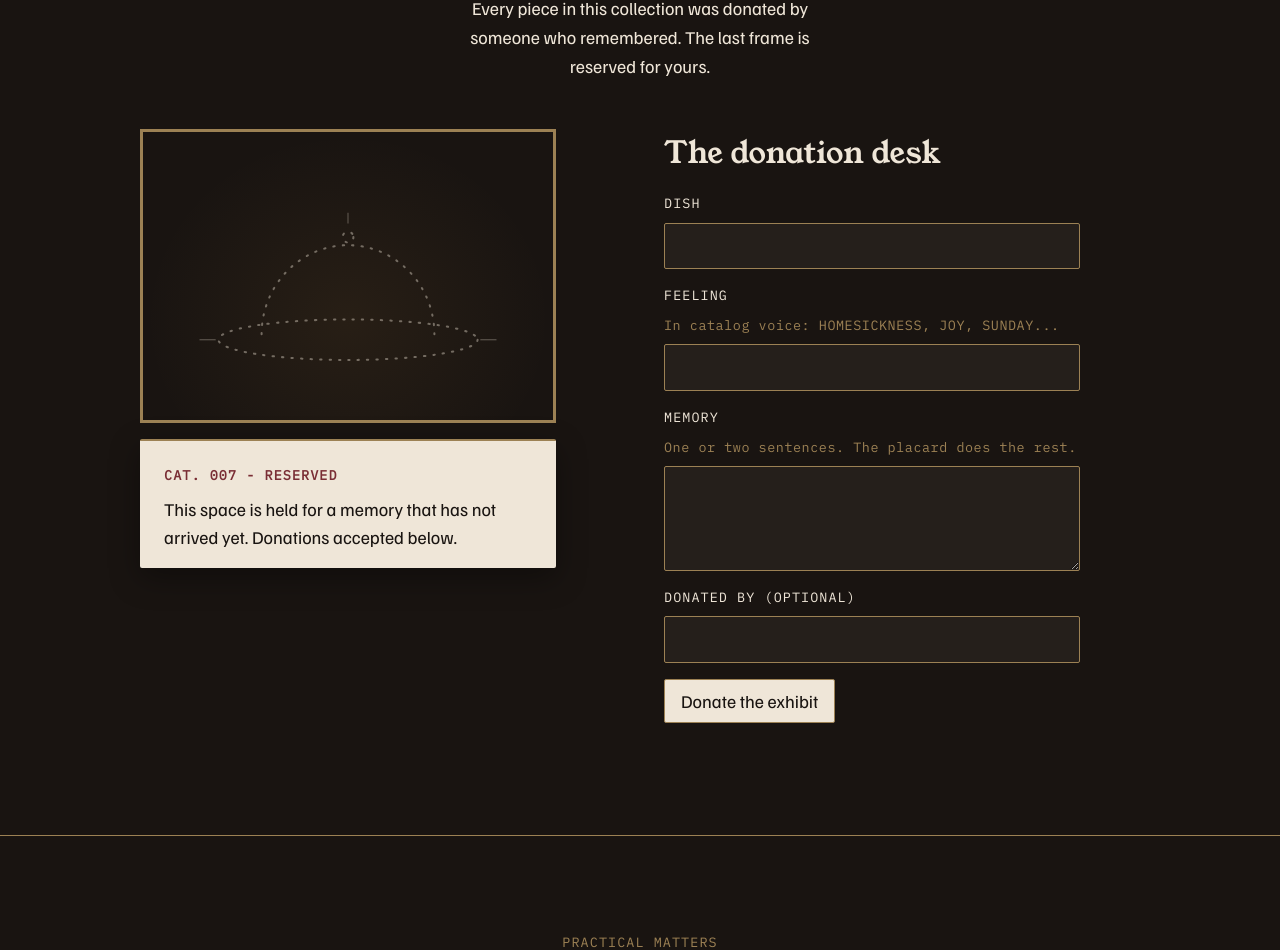
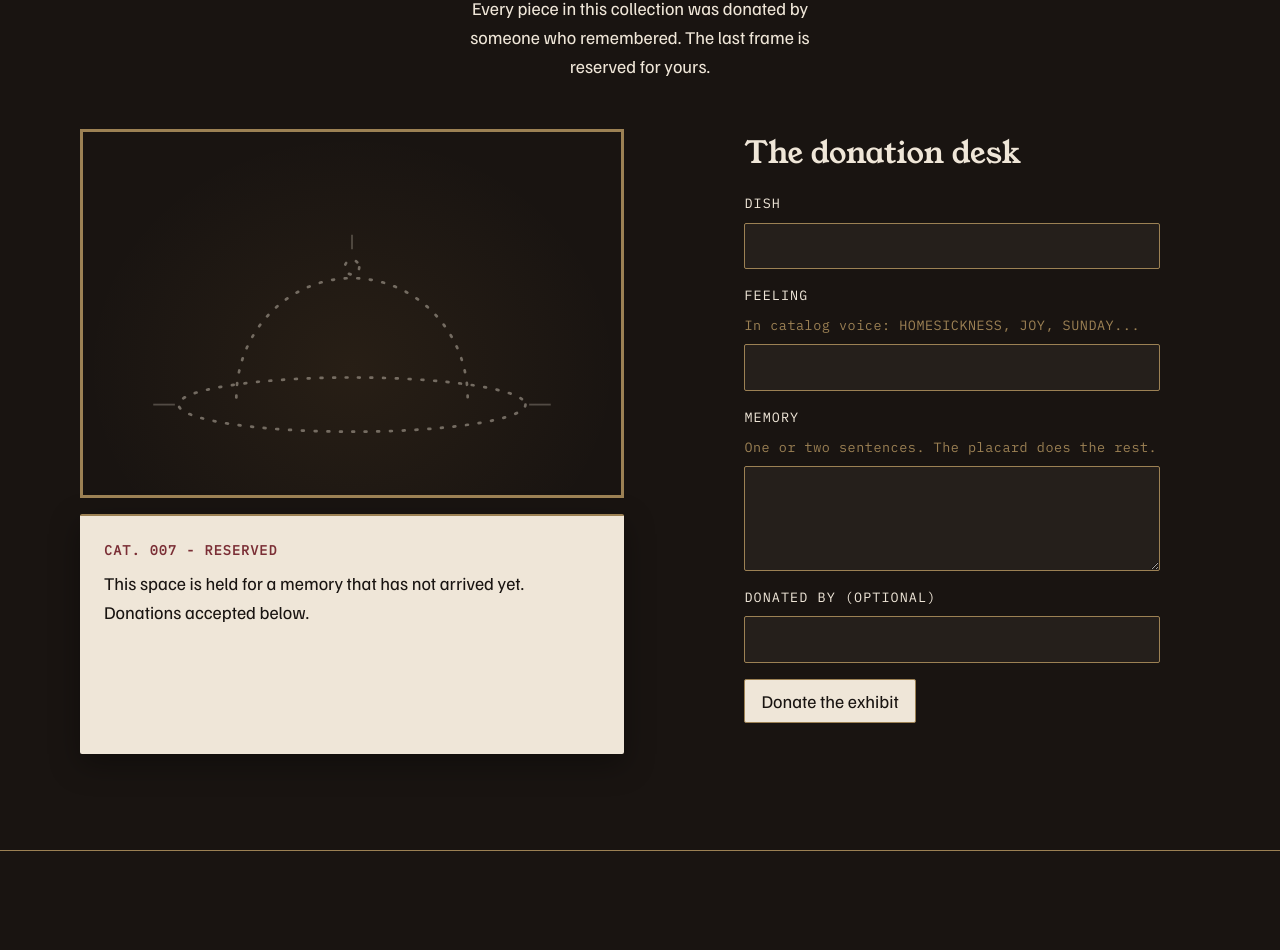
Before and after one commit to nazboyko/still-warm, a React (Vite) app: page / in a window 1280 px wide. Shown: the part 3635-4585 px from the top of the page. Built offline with nearby package versions, Linux system fonts and the light colour scheme.

Commit message:
stop the frame moving on typing
A centred grid item is sized by its content, so the reserved block narrowed the moment the reserved copy gave way to a short dish name, and the frame's aspect carried that down into its height. Definite widths, reserved placard space, and a regression test that types.

```diff
--- a/src/components/donate/DonateSection.css
+++ b/src/components/donate/DonateSection.css
@@ -16,19 +16,29 @@
 
 .donate-grid {
   display: grid;
+  grid-template-columns: minmax(0, 1fr);
   gap: var(--space-12);
   justify-items: center;
 }
 
+/* Grid items default to a min-content floor, so a long memory was widening the
+   column, shrinking the frame's width and - through its aspect - its height.
+   That is the jump the visitor saw on the first keystroke. */
+.donate-grid > * {
+  min-width: 0;
+}
+
 @media (min-width: 64rem) {
   .donate-grid {
-    grid-template-columns: 1fr 1fr;
+    /* The exhibit-in-waiting leads; the desk is where you sign the register. */
+    grid-template-columns: 1.15fr 0.85fr;
     align-items: start;
     justify-items: start;
   }
 
   .donate-grid .reserved {
-    justify-self: end;
+    order: -1;
+    justify-self: start;
   }
 }
 
--- a/src/components/donate/ReservedExhibit.css
+++ b/src/components/donate/ReservedExhibit.css
@@ -1,11 +1,24 @@
 .reserved {
   display: grid;
+  /* A definite column: left to size itself the column follows the placard's
+     max-content, which drags the frame's width - and through its aspect, its
+     height - every time the visitor types. */
+  grid-template-columns: minmax(0, 1fr);
+  /* Definite, because a centred grid item is sized by its content: without this
+     the whole block narrows the moment the reserved copy gives way to a short
+     dish name, and the frame's height follows its width down. */
+  width: min(100%, 34rem);
   gap: var(--space-4);
   justify-items: center;
 }
 
 .reserved-frame {
-  width: min(100%, 26rem);
+  width: 100%;
+  /* The frame keeps its shape whatever the visitor types: its size is the
+     exhibit's, never the placard's, so typing cannot shift the layout. */
+  aspect-ratio: 280 / 190;
+  display: grid;
+  align-content: center;
   padding: var(--space-4);
   border: 3px solid var(--brass);
   /* The reserved spot stays dimmer than any lit exhibit. */
@@ -17,7 +30,10 @@
 }
 
 .reserved-placard {
-  width: min(100%, 26rem);
+  width: 100%;
+  /* The label reserves the room a full entry needs, so the visitor's words grow
+     into space that was already theirs instead of pushing the page down. */
+  min-height: 15rem;
   /* Visitor-typed text: an unbroken word must break, never widen the museum. */
   overflow-wrap: anywhere;
 }
@@ -146,3 +162,28 @@
     opacity: 1;
   }
 }
+
+/* The visitor's words settle onto the label rather than appearing mid-keystroke. */
+.reserved-dish,
+.reserved-text,
+.reserved-donor {
+  animation: placard-settle var(--dur-quiet) var(--ease-soft);
+}
+
+@keyframes placard-settle {
+  from {
+    opacity: 0;
+  }
+
+  to {
+    opacity: 1;
+  }
+}
+
+@media (prefers-reduced-motion: reduce) {
+  .reserved-dish,
+  .reserved-text,
+  .reserved-donor {
+    animation: none;
+  }
+}
--- a/src/components/donate/ReservedExhibit.tsx
+++ b/src/components/donate/ReservedExhibit.tsx
@@ -14,10 +14,13 @@ interface ReservedExhibitProps {
 
 export function ReservedExhibit({ draft, donated }: ReservedExhibitProps) {
   const shown = donated ?? draft;
+  // Mid-word the catalog line would read "CAT. 007 - D"; the label waits for a
+  // word before it claims one, and the donated line always shows what was given.
+  const previewFeeling = shown.feeling.trim();
   const catalogLine = donated
     ? `CAT. ${donated.number} - ${donated.feeling.toUpperCase()}`
-    : shown.feeling.trim()
-      ? `CAT. ${reservedExhibit.number} - ${shown.feeling.toUpperCase()}`
+    : previewFeeling.length >= 3
+      ? `CAT. ${reservedExhibit.number} - ${previewFeeling.toUpperCase()}`
       : `CAT. ${reservedExhibit.number} - ${reservedExhibit.title.toUpperCase()}`;
   const hasDraftBody = Boolean(
     shown.dish.trim() || shown.memory.trim() || shown.donorName.trim(),
```
Also changed, not shown: 1 other file (tests, documents, lock files or other folders).
